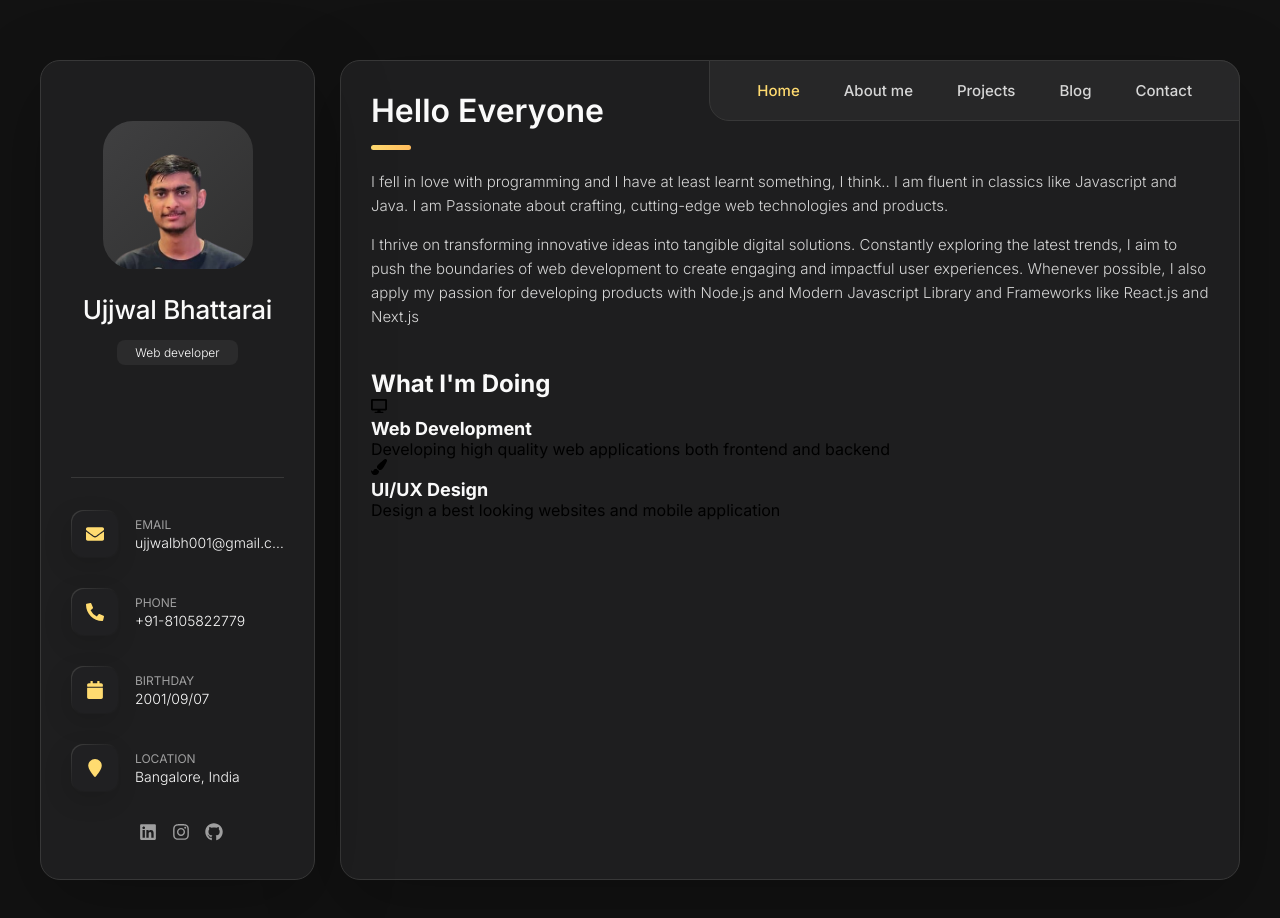
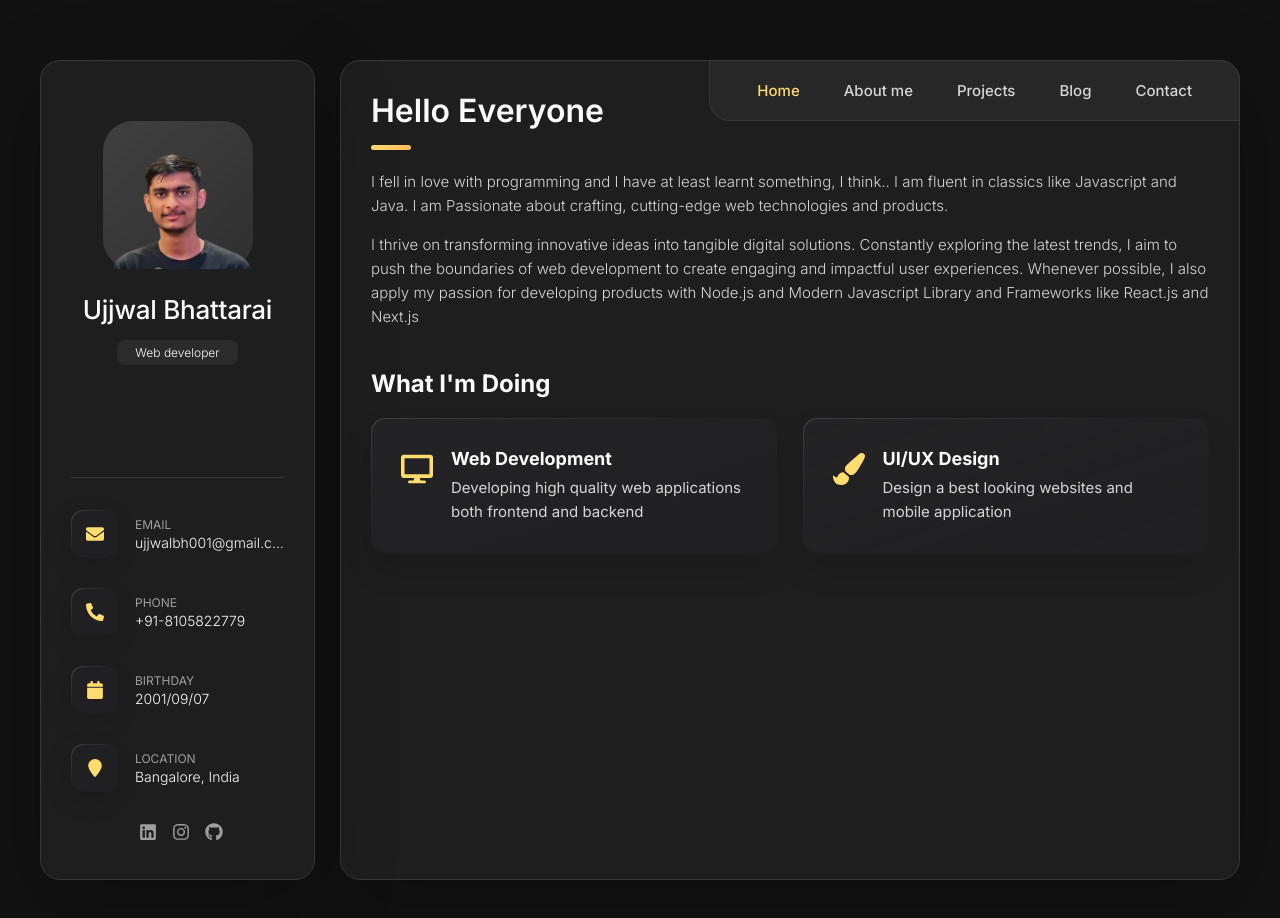
Before and after one commit to ujjwal-bh/portfolio, a Next.js app: page / in a window 1280 px wide. Shown: the top 918 px of the page. Built offline with nearby package versions, Linux system fonts and the light colour scheme.

Commit message:
minor css fix

```diff
--- a/app/globals.css
+++ b/app/globals.css
@@ -332,7 +332,6 @@ main {
 .avatar-box {
   background: var(--bg-gradient-onyx);
   border-radius: 20px;
-  overflow: hidden;
 }
 .avatar-box img {
   width: 105px;
@@ -512,6 +511,65 @@ main {
 
 .about-text p {
   margin-bottom: 15px;
+}
+
+/* SERVICE */
+
+.service {
+  margin-bottom: 35px;
+}
+
+.service-title {
+  margin-bottom: 20px;
+}
+
+.service-list {
+  display: grid;
+  grid-template-columns: 1fr;
+  gap: 20px;
+}
+
+.service-item {
+  position: relative;
+  background: var(--border-gradient-onyx);
+  padding: 20px;
+  border-radius: 14px;
+  box-shadow: var(--shadow-2);
+  z-index: 1;
+}
+
+.service-item::before {
+  content: "";
+  position: absolute;
+  inset: 1px;
+  background: var(--bg-gradient-jet);
+  border-radius: inherit;
+  z-index: -1;
+}
+
+.service-icon-box {
+  margin-bottom: 10px;
+  font-size: var(--fs-1);
+  color: var(--orange-yellow-crayola);
+}
+
+.service-icon-box img {
+  margin: auto;
+}
+
+.service-content-box {
+  text-align: center;
+}
+
+.service-item-title {
+  margin-bottom: 7px;
+}
+
+.service-item-text {
+  color: var(--light-gray);
+  font-size: var(--fs-6);
+  font-weight: var(--fw-3);
+  line-height: 1.6;
 }
 
 /* RESUME */
@@ -1159,6 +1217,24 @@ textarea.form-input::-webkit-resizer {
     margin-bottom: 40px;
   }
 
+  /* SERVICE */
+
+  .service-item {
+    display: flex;
+    justify-content: flex-start;
+    align-items: flex-start;
+    gap: 18px;
+    padding: 30px;
+  }
+
+  .service-icon-box {
+    margin-bottom: 0;
+    margin-top: 5px;
+  }
+
+  .service-content-box {
+    text-align: left;
+  }
 
   /* RESUME */
   .timeline-list {
@@ -1344,7 +1420,12 @@ textarea.form-input::-webkit-resizer {
     font-weight: var(--fw-500);
   }
 
-
+  /* SERVICE */
+
+  .service-list {
+    grid-template-columns: 1fr 1fr;
+    gap: 20px 25px;
+  }
 
   /* project */
 
```
